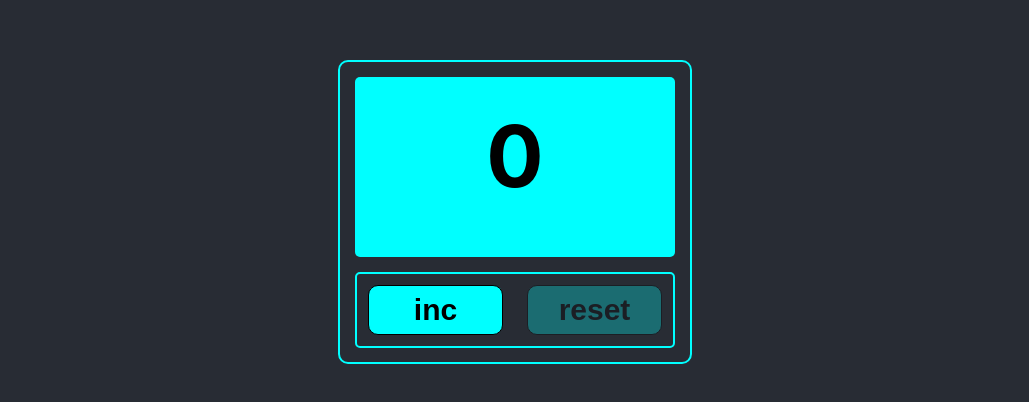
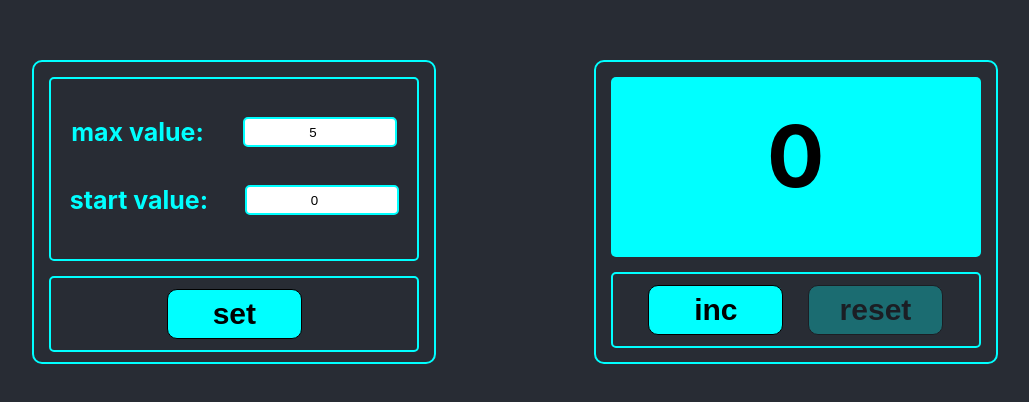
Before and after one commit to Astarothe/Counter, a React (Create React App) app: page / in a window 1280 px wide. Shown: the part 196-598 px from the top of the page, without its empty margins (125-1154 px from the left). Built offline with nearby package versions, Linux system fonts and the light colour scheme.

Commit message:
feat: work task add new display and limits

```diff
--- a/src/App.css
+++ b/src/App.css
@@ -4,12 +4,12 @@ body {
 
 .App {
     display: flex;
-    justify-content: center;
+    justify-content: space-evenly;
 }
 
 .Monitor {
     border: 2px solid cyan;
-    width: 350px;
+    width: 400px;
     height: 300px;
     background-color: #282c34;
     margin-top: 20%;
@@ -36,10 +36,11 @@ body {
     margin: 15px;
     border-radius: 5px;
     display: flex;
-    justify-content: space-between;
+    justify-content: space-evenly;
     padding: 11px;
 }
-.btn{
+
+.btn {
     width: 135px;
     height: 50px;
     border-radius: 10px;
@@ -49,17 +50,63 @@ body {
     font-size: 30px;
     font-weight: 800;
 }
+
 .btn:hover {
     opacity: 0.8;
 }
+
 .maxNumber {
-    color:red;
+    color: red;
     display: inline-block;
     font-size: 85px;
     margin-top: 28px;
     font-weight: 700;
 }
+
 .btn:disabled {
     opacity: 0.3;
     color: black;
 }
+
+.wrapperInputs {
+    height: 60%;
+    text-align: center;
+    margin: 15px;
+    border-radius: 5px;
+    border: 2px solid cyan;
+}
+
+.wrapperItem {
+    color: cyan;
+    font-size: 25px;
+    font-weight: 700;
+    margin: 38px auto;
+}
+
+.label {
+    display: flex;
+    justify-content: space-around;
+}
+
+.input {
+    border-radius: 5px;
+    outline: none;
+    border: 2px solid cyan;
+    width: 120px;
+    padding: 0 15px;
+    text-align: center;
+}
+
+.error {
+    border: 2px solid red;
+}
+.errorClass {
+    display: inline-block;
+    font-size: 25px;
+    margin-top: 74px;
+    margin-bottom: 73px;
+}
+
+.incorrectValue {
+    color: red;
+}
--- a/src/App.tsx
+++ b/src/App.tsx
@@ -1,29 +1,113 @@
-import React, {useState} from 'react';
+import React, {useEffect, useState} from 'react';
 import './App.css';
 import {Count} from "./components/Count/Count";
 import {Button} from "./components/Button/Button";
+import {Input} from "./components/Input/Input";
 
 function App() {
     const initNumber = 0;
     const stepUp = 1;
-    const maxNumber = 5;
+    const maxInitialise = 5;
 
     let [count, setCount] = useState<number>(initNumber);
+    let [error, setError] = useState<string | null>(null)
 
-    const increment = () => count < maxNumber ? setCount(count + stepUp) : "";
-    const reset = () => setCount(initNumber);
+    let [maxCount, setMaxCount] = useState(maxInitialise);
+    let [startCount, setStartCount] = useState(initNumber)
 
-    const disabledReset = initNumber === count;
-    const disabledIncrement = maxNumber === count;
+    let [errorInputStart, setErrorInputStart] = useState<null | string>(null);
+    let [errorInputMax, setErrorInputMax] = useState<null | string>(null);
+
+    let [errorSet, setErrorSet] = useState<null | string>("max");
+
+    let [disabled, setDisabled] = useState<null | boolean>(null)
+
+
+    let disabledReset = startCount === count;
+    let disabledIncrement = maxCount === count;
+    let disabledSetValue = false;
+
+    const checkDisabled = (disableds: boolean): boolean => disabled ? disabled : disableds;
+    const checkDisabled2 = (disableds: boolean): boolean => {
+        if (errorInputMax || errorInputStart || errorSet) {
+            if (disabled) {
+                return disabled
+            }
+        } else {
+            return disableds
+        }
+        return true;
+    }
+
+    useEffect(() => {
+        if (maxCount === count) setError("maxNumber")
+        else setError(null);
+    }, [count, maxCount])
+
+    useEffect(() => {
+        if (startCount < 0) {
+            setErrorInputStart("error")
+        } else {
+            setErrorSet(null)
+            setErrorInputStart(null);
+        }
+
+        if (maxCount <= startCount) {
+            setErrorInputMax("error")
+            setErrorInputStart("error")
+        } else {
+            setErrorSet(null)
+            setErrorInputMax(null);
+        }
+    }, [startCount,maxCount])
+
+
+    const increment = () => {
+        if (count < maxCount) {
+            setCount(count + stepUp)
+        } else {
+            setError("maxNumber")
+        }
+    }
+    const reset = () => setCount(startCount);
+
+    const setValue = () => {
+        setErrorSet("max")
+        setDisabled(null);
+        setCount(startCount)
+    }
+
+    const maxCountOnChange = (maxNumber: number) => {
+
+        setDisabled(true)
+        setMaxCount(maxNumber)
+    }
+
+    const startCountOnChange = (startNumber: number) => {
+        setDisabled(true)
+        setStartCount(startNumber)
+    }
 
     return (
         <div className={"App"}>
             <div className={"Monitor"}>
-                <Count count={count} maxNumber={maxNumber}/>
+                <div className={"wrapperInputs"}>
+                    <Input title={"max value:"} callback={maxCountOnChange} countValue={maxCount}
+                           error={errorInputMax}/>
+                    <Input title={"start value:"} callback={startCountOnChange} countValue={startCount}
+                           error={errorInputStart}/>
+                </div>
+                <div className={"wrapperButton"}>
+                    <Button text={"set"} callback={setValue} disabled={checkDisabled2(disabledSetValue)}/>
+                </div>
+            </div>
 
+            <div className={"Monitor"}>
+                <Count count={count} maxNumber={maxCount} error={error} disabled={disabled}
+                       errorInputStart={errorInputStart}/>
                 <div className={"wrapperButton"}>
-                    <Button text={"inc"} callback={increment} disabled={disabledIncrement}/>
-                    <Button text={"reset"} callback={reset} disabled={disabledReset}/>
+                    <Button text={"inc"} callback={increment} disabled={checkDisabled(disabledIncrement)}/>
+                    <Button text={"reset"} callback={reset} disabled={checkDisabled(disabledReset)}/>
                 </div>
             </div>
         </div>
--- a/src/components/Count/Count.tsx
+++ b/src/components/Count/Count.tsx
@@ -4,14 +4,26 @@ import "../../App.css"
 type CountPropsType = {
     count: number
     maxNumber: number
+    error: string | null
+    disabled: boolean | null
+    errorInputStart: string | null
 }
 
 export function Count(props: CountPropsType) {
-    let FinalClassNameSpan = `${"count"} ${props.maxNumber === props.count ? "maxNumber" : ""}`
+    let FinalClassNameSpan = `${"count"} ${props.error ? props.error : ""} ${props.disabled ? "errorClass" : ""} ${props.errorInputStart ? "incorrectValue" : ""}`
 
+    let text;
+    if (props.disabled) {
+        text = "enter values and press 'set'";
+        if (props.errorInputStart) {
+            text = "incorrect value"
+        }
+    } else {
+        text = props.count
+    }
     return (
-            <div className={"wrapperCount"}>
-                <h1 className={FinalClassNameSpan}>{props.count}</h1>
-            </div>
+        <div className={"wrapperCount"}>
+            <h1 className={FinalClassNameSpan}>{text}</h1>
+        </div>
     );
 }
--- /dev/null
+++ b/src/components/Input/Input.tsx
@@ -0,0 +1,23 @@
+import React, {ChangeEvent} from 'react';
+import "../../App.css"
+
+type InputPropsType = {
+    title: string
+    callback: (maxNumber: number) => void
+    countValue: number
+    error: string | null
+}
+
+export function Input(props:InputPropsType) {
+    const onChangeHandler = (e: ChangeEvent<HTMLInputElement>) => props.callback(JSON.parse(e.currentTarget.value));
+
+    return (
+        <div className={"wrapperItem"}>
+            <label className={"label"}>
+                {props.title}
+                <input className={`${"input"} ${props.error ? props.error : ""}`} type="number" value={props.countValue} onChange={onChangeHandler}  />
+            </label>
+
+        </div>
+    );
+}
```
